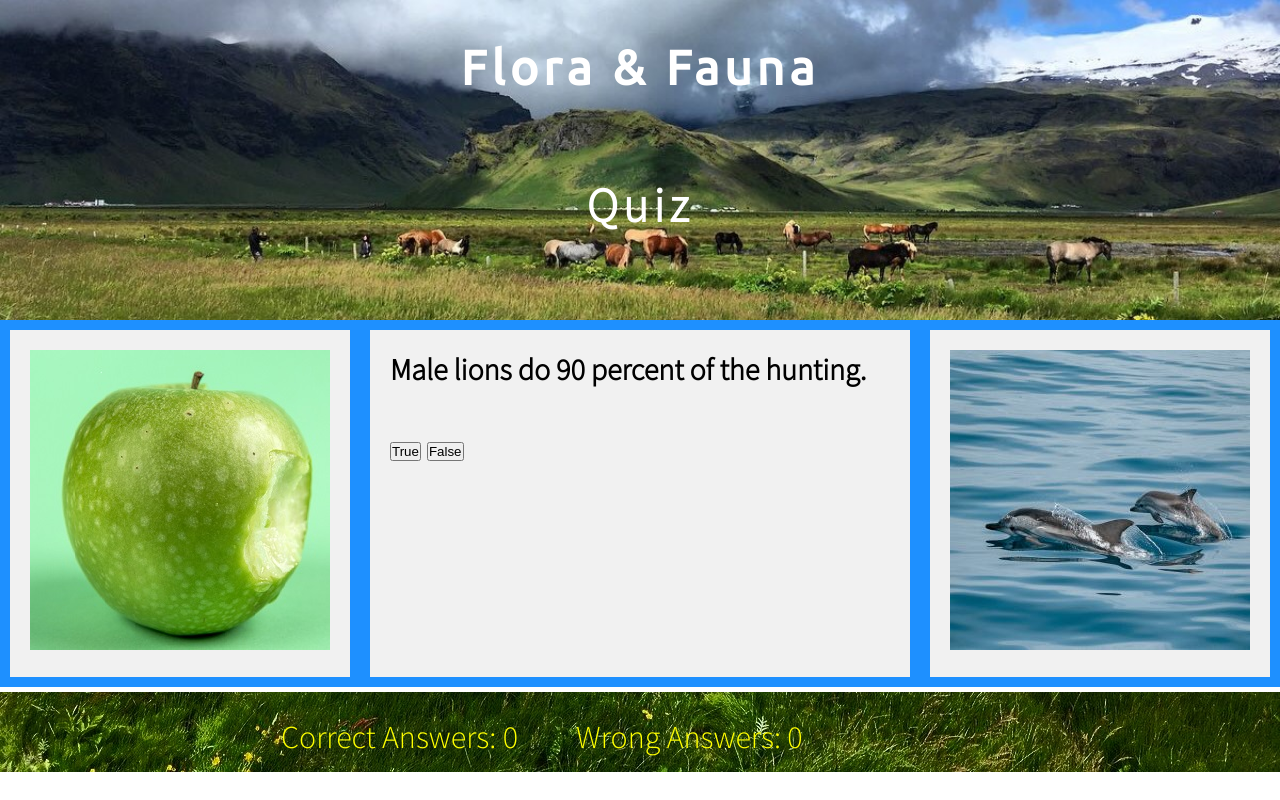
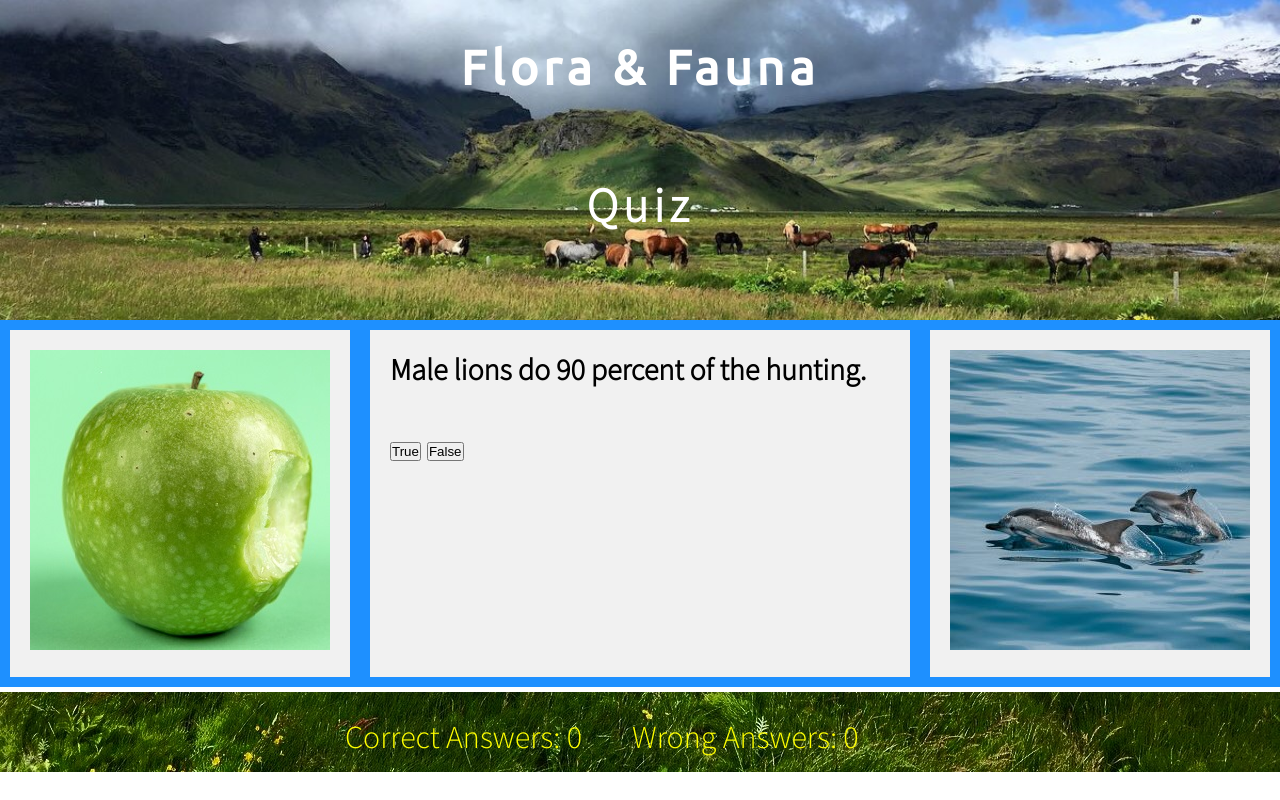
Before and after one commit to Juniva616/quiz, a plain HTML site: page index.html in a window 1280 px wide. Drawn offline with Linux system fonts and the light colour scheme.

Commit message:
Style score-area to flexbox

```diff
--- a/assets/css/style.css
+++ b/assets/css/style.css
@@ -85,13 +85,14 @@ h2 {
 
 /*  The score-area in the footer */
 .score-area {
+    display: flex;
     margin: 5px auto;
-    width: 60%;
+    max-width: 50%;
     font-size: 2rem;
 }
 
 .scores {
-    display: inline-block;
+    justify-content: center;
     font-family: 'Source Sans Pro', sans-serif;
     text-align: center;
     color: yellow;
```
